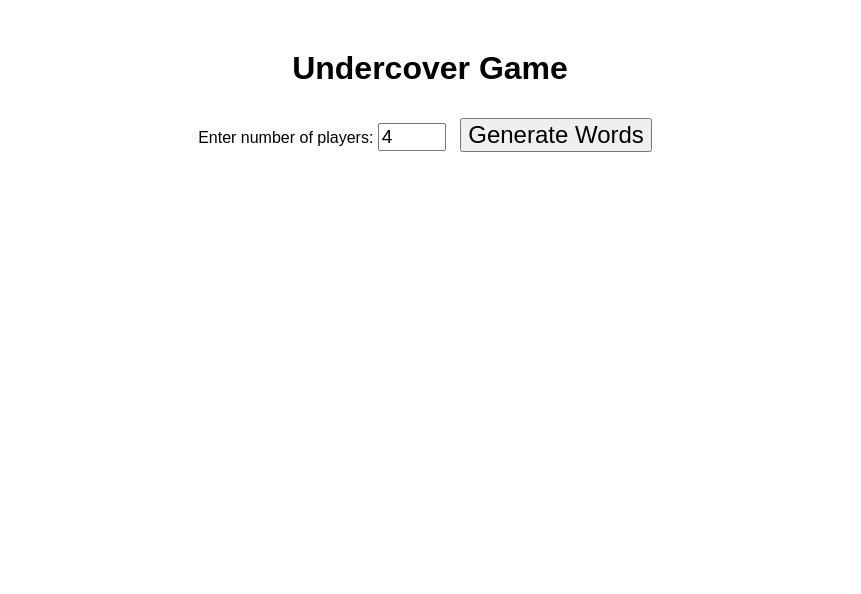
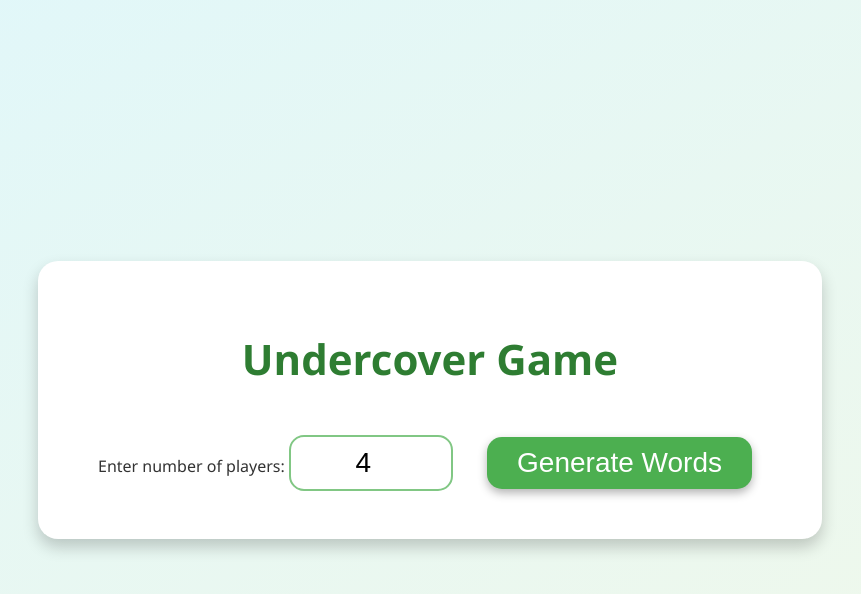
Before and after one commit to Dana-Qi-1164184/undercover-game, a plain HTML site: page index.html in a window 1280 px wide. Shown: the whole page, without its empty margins (210-1071 px from the left). Drawn offline with Linux system fonts and the light colour scheme.

Commit message:
Improve UI

```diff
--- a/index.html
+++ b/index.html
@@ -5,13 +5,62 @@
     <title>Undercover Game</title>
     <meta name="viewport" content="width=device-width, initial-scale=1.0">
     <style>
-        body { font-family: Arial, sans-serif; text-align: center; margin-top: 50px; }
-        button { font-size: 1.5em; margin: 10px; }
-        input { font-size: 1.2em; width: 60px; }
-        #word { font-size: 2em; margin: 30px; }
+        body {
+            font-family: 'Segoe UI', sans-serif;
+            background: linear-gradient(to bottom right, #e0f7fa, #f1f8e9);
+            color: #333;
+            margin: 0;
+            padding: 0;
+            display: flex;
+            justify-content: center;
+            align-items: center;
+            height: 100vh;
+        }
+        .container {
+            background: #fff;
+            padding: 40px 60px;
+            border-radius: 20px;
+            box-shadow: 0 8px 16px rgba(0,0,0,0.2);
+            text-align: center;
+        }
+        h1 {
+            font-size: 42px;
+            color: #2e7d32;
+            margin-bottom: 40px;
+        }
+        input[type="number"] {
+            font-size: 28px;
+            padding: 10px 20px;
+            border-radius: 15px;
+            border: 2px solid #81c784;
+            margin-right: 20px;
+            width: 120px;
+            text-align: center;
+        }
+        button {
+            font-size: 28px;
+            padding: 10px 30px;
+            border-radius: 15px;
+            border: none;
+            background-color: #4caf50;
+            color: white;
+            cursor: pointer;
+            box-shadow: 0 4px 10px rgba(0,0,0,0.3);
+            margin: 10px;
+        }
+        button:hover {
+            background-color: #388e3c;
+        }
+        #word {
+            font-size: 40px;
+            margin: 30px;
+            font-weight: bold;
+            color: #3a6b3a;
+        }
     </style>
 </head>
 <body>
+    <div class="container">
         <h1>Undercover Game</h1>
 
         <div id="setup">
@@ -29,6 +78,7 @@
 
         <div id="restart" style="display:none;">
             <button onclick="restartGame()">Start New Round</button>
+        </div>
     </div>
 
     <script>
```
Lines whose indentation alone changed are shown as unchanged.
